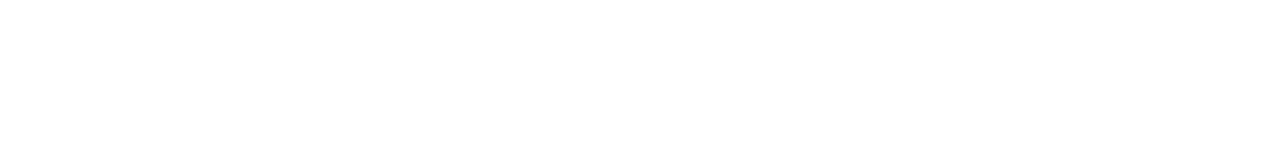
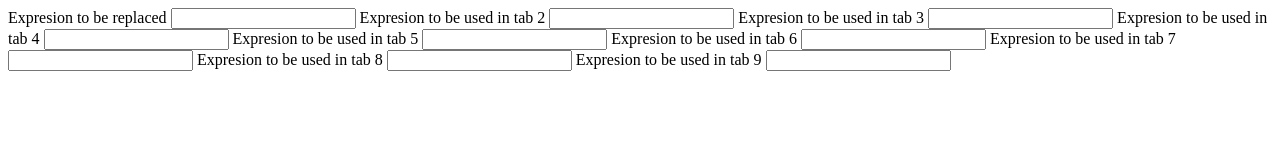
Before and after one commit to Mampionona33/open_symetrical_site_lang, a browser extension: page option_page/option_page.html in a window 1280 px wide. Drawn offline with Linux system fonts and the light colour scheme.

Commit message:
implement form in option_page.html

```diff
--- a/option_page/option_page.html
+++ b/option_page/option_page.html
@@ -6,5 +6,26 @@
     <meta name="viewport" content="width=device-width, initial-scale=1.0" />
     <title>open symetrical site lang option page</title>
   </head>
-  <body></body>
+  <body>
+    <form action="">
+      <label for="texteToBeReplaced">Expresion to be replaced</label>
+      <input type="text" name="texteToBeReplaced" id="texteToBeReplaced" />
+      <label for="tab2">Expresion to be used in tab 2</label>
+      <input type="text" name="tab2" id="tab2" />
+      <label for="tab3">Expresion to be used in tab 3</label>
+      <input type="text" name="tab3" id="tab3" />
+      <label for="tab4">Expresion to be used in tab 4</label>
+      <input type="text" name="tab4" id="tab4" />
+      <label for="tab5">Expresion to be used in tab 5</label>
+      <input type="text" name="tab5" id="tab5" />
+      <label for="tab6">Expresion to be used in tab 6</label>
+      <input type="text" name="tab6" id="tab6" />
+      <label for="tab7">Expresion to be used in tab 7</label>
+      <input type="text" name="tab7" id="tab7" />
+      <label for="tab8">Expresion to be used in tab 8</label>
+      <input type="text" name="tab8" id="tab8" />
+      <label for="tab9">Expresion to be used in tab 9</label>
+      <input type="text" name="tab9" id="tab9" />
+    </form>
+  </body>
 </html>
```
